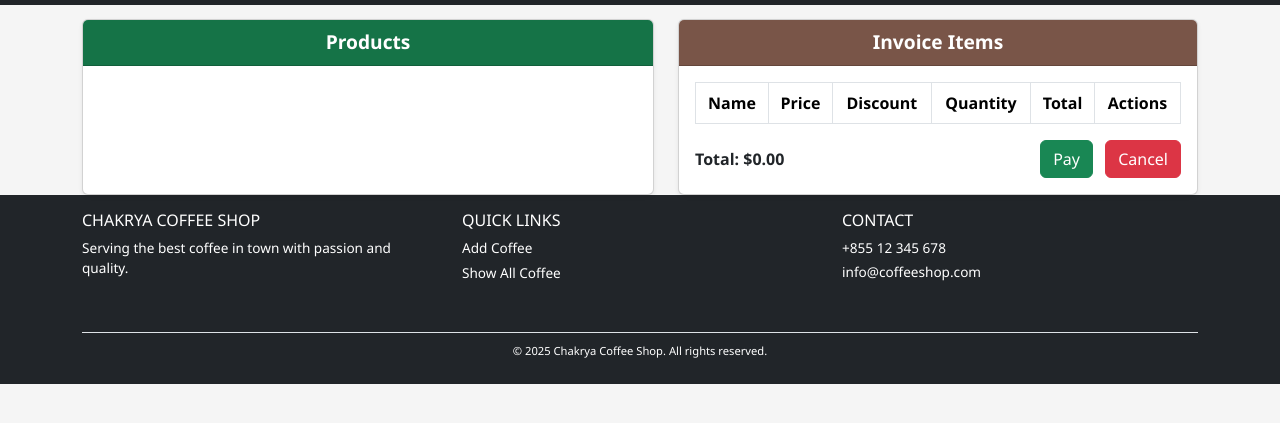
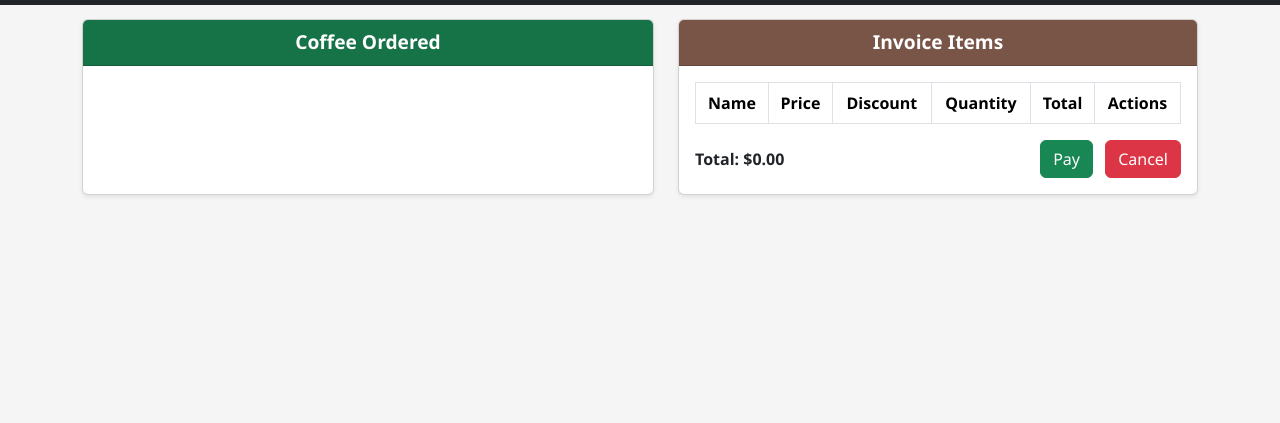
Before and after one commit to Sprinqmoon/Coffee-shop-Web, a plain HTML site: page display.html in a window 1280 px wide. Shown: the part 51-474 px from the top of the page. Drawn offline with Linux system fonts and the light colour scheme.

Commit message:
New
Date 5/24/25

```diff
--- a/display.html
+++ b/display.html
@@ -65,27 +65,7 @@
       }
     }
 
-    /* Footer corrections for smaller size */
-    footer.bg-dark {
-      padding: 1rem 0;
-      margin-top: 2rem;
-      font-size: 0.9rem;
-    }
-    footer.bg-dark h5 {
-      font-size: 1rem;
-    }
-    footer.bg-dark p,
-    footer.bg-dark ul li {
-      font-size: 0.85rem;
-      margin-bottom: 0.3rem;
-    }
-    footer.bg-dark ul li a {
-      font-size: 0.85rem;
-    }
-    footer.bg-dark .text-center {
-      padding: 0.5rem 0;
-      font-size: 0.8rem;
-    }
+
   </style>
 </head>
 <body>
@@ -114,7 +94,7 @@
 
     <!-- Product Box -->
     <div class="card product-box shadow-sm flex-grow-1" style="max-width:680px;">
-      <div class="card-header bg-custom-green">Products</div>
+      <div class="card-header bg-custom-green">Coffee Ordered</div>
       <div class="card-body" id="productDisplay">
         <!-- Products will appear here -->
       </div>
@@ -151,32 +131,7 @@
 
   </div>
 
-  <!-- Footer -->
-  <footer class="bg-dark text-white mt-auto">
-    <div class="container">
-      <div class="row">
-        <div class="col-md-4 mb-3">
-          <h5 class="text-uppercase">Chakrya Coffee Shop</h5>
-          <p>Serving the best coffee in town with passion and quality.</p>
-        </div>
-        <div class="col-md-4 mb-3">
-          <h5 class="text-uppercase">Quick Links</h5>
-          <ul class="list-unstyled">
-            <li><a href="#" class="text-white text-decoration-none">Add Coffee</a></li>
-            <li><a href="display.html" class="text-white text-decoration-none">Show All Coffee</a></li>
-          </ul>
-        </div>
-        <div class="col-md-4 mb-3">
-          <h5 class="text-uppercase">Contact</h5>
-          <p class="mb-1"><i class="bi bi-telephone-fill"></i> +855 12 345 678</p>
-          <p class="mb-0"><i class="bi bi-envelope-fill"></i> info@coffeeshop.com</p>
-        </div>
-      </div>
-      <div class="text-center mt-3 border-top pt-2">
-        <small>&copy; 2025 Chakrya Coffee Shop. All rights reserved.</small>
-      </div>
-    </div>
-  </footer>
+
 
   <script src="boostrap.js"></script>
   <script src="sweetalert.js"></script>
```
